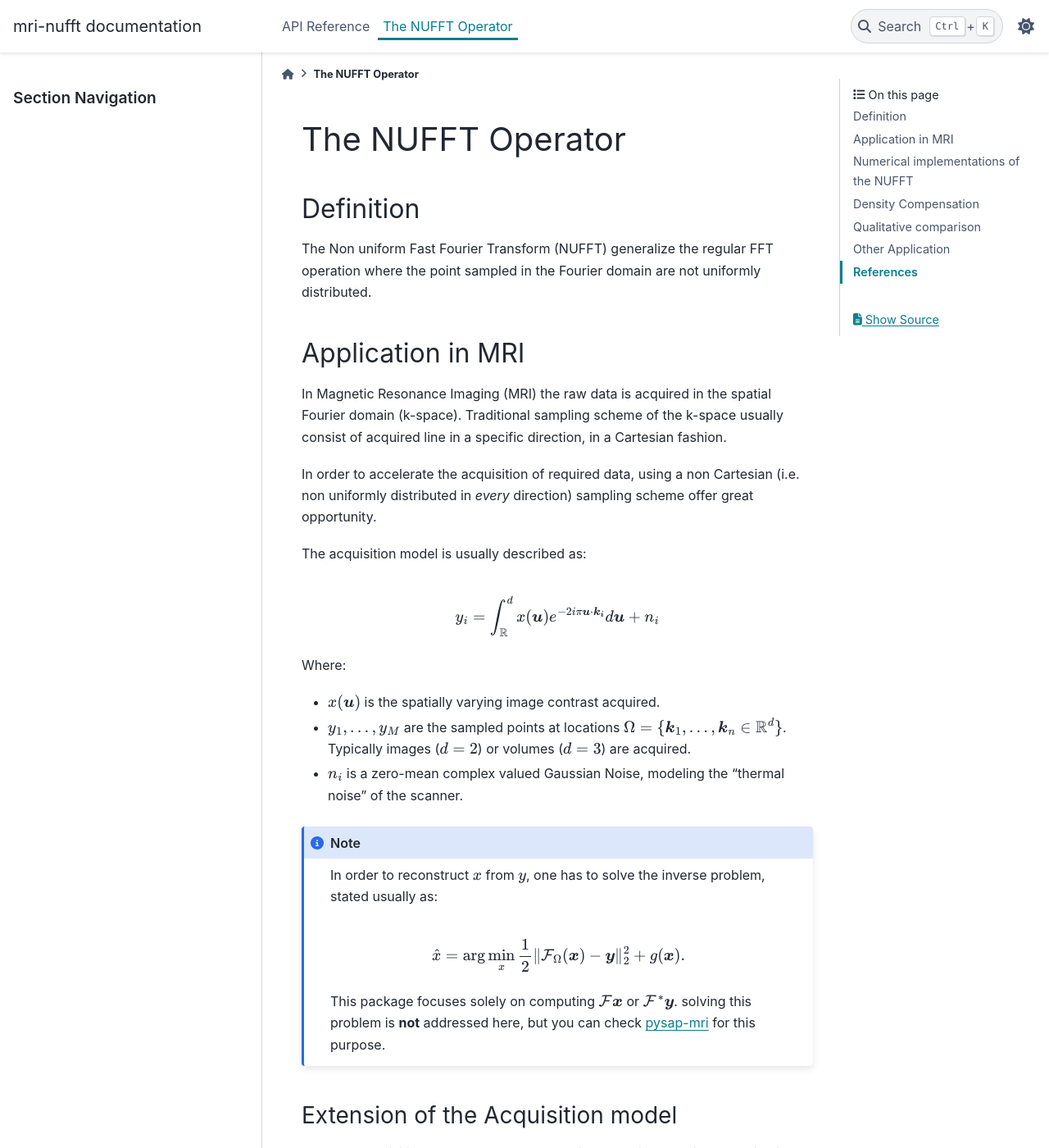
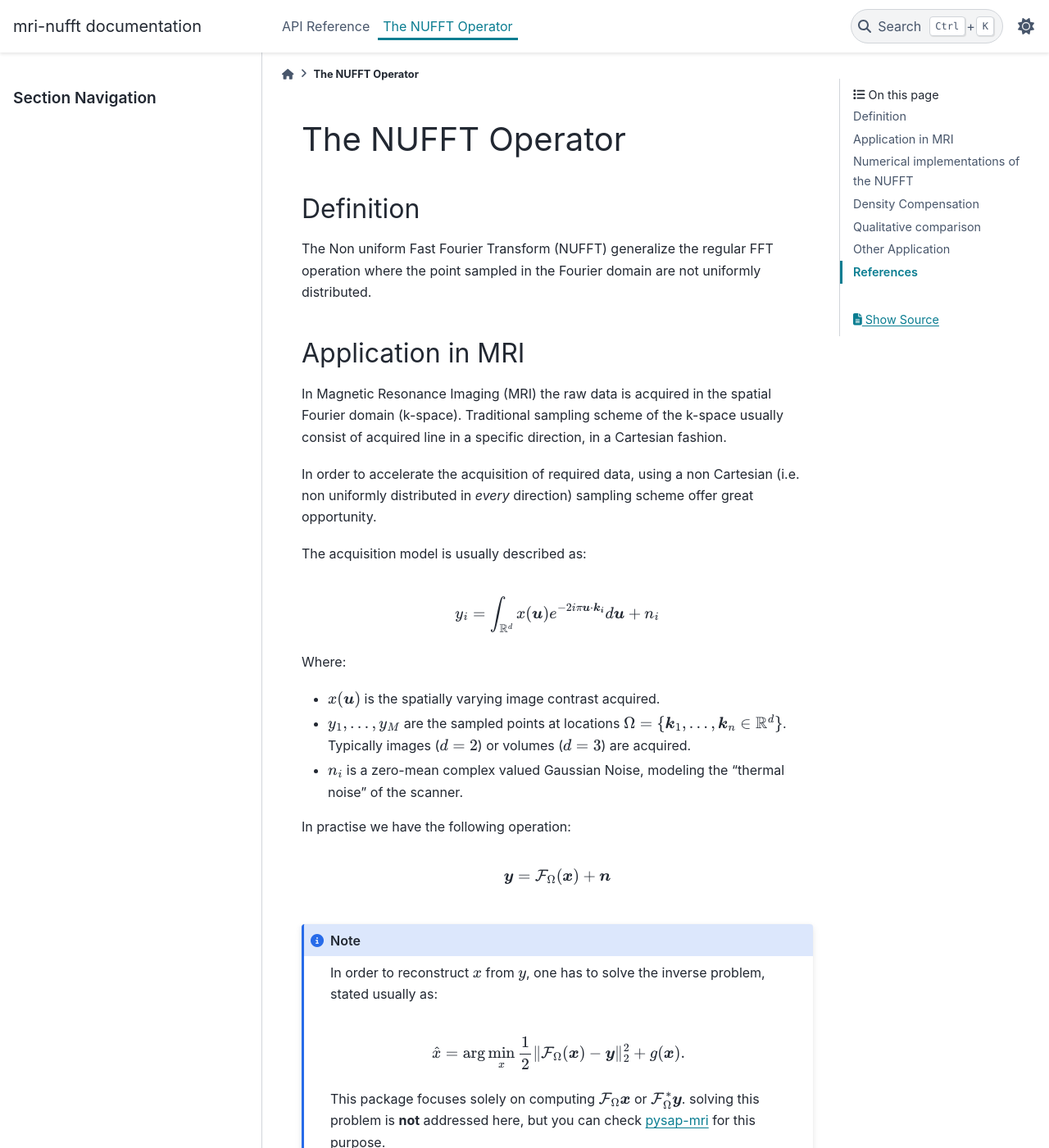
Before and after one commit to mind-inria/mri-nufft, a Sphinx documentation site: the page built from docs/nufft.rst, in a window 1280 px wide and 1400 px high. Shown: the whole window at 82% size. Built offline with Sphinx 7.4.7 and the PyData theme 0.15.4, drawn with Linux system fonts in a browser that asks for light colours; pages that are not in the unit, such as notebooks, are missing from menus.

Commit message:
doc: add the operator notation.

```diff
--- a/docs/nufft.rst
+++ b/docs/nufft.rst
@@ -17,8 +17,7 @@ In order to accelerate the acquisition of required data, using a non Cartesian (
 The acquisition model is usually described as:
 
 .. math::
-
-   y_i = \int_\mathbb{R}^d x(\boldsymbol{u}) e^{-2i\pi \boldsymbol{u} \cdot \boldsymbol{k_i}} d\boldsymbol{u} + n_i
+   y_i = \int_{\mathbb{R}^d} x(\boldsymbol{u}) e^{-2i\pi \boldsymbol{u} \cdot \boldsymbol{k_i}} d\boldsymbol{u} + n_i
 
 Where:
 
@@ -27,6 +26,14 @@ Where:
   Typically images (:math:`d=2`) or volumes (:math:`d=3`) are acquired.
 - :math:`n_i` is a zero-mean complex valued Gaussian Noise, modeling the "thermal noise" of the scanner.
 
+
+In practise we have the following operation:
+
+.. math::
+
+   \boldsymbol{y} = \mathcal{F}_\Omega (\boldsymbol{x}) + \boldsymbol{n}
+
+
 .. note::
 
    In order to reconstruct :math:`x` from :math:`y`, one has to solve the inverse problem, stated usually as:
@@ -34,7 +41,7 @@ Where:
    .. math::
       \hat{x} = \arg\min_x \frac{1}{2} \|\mathcal{F}_\Omega(\boldsymbol{x}) - \boldsymbol{y}\|_2^2 + g(\boldsymbol{x}).
 
-   This package focuses solely on computing :math:`\mathcal{F}\boldsymbol{x}` or :math:`\mathcal{F}^*\boldsymbol{y}`.
+   This package focuses solely on computing :math:`\mathcal{F}_\Omega\boldsymbol{x}` or :math:`\mathcal{F}_\Omega^*\boldsymbol{y}`.
    solving this problem is **not** addressed here, but you can check `pysap-mri <https://github.com/CEA-COSMIC/pysap-mri>`_ for this purpose.
 
 Extension of the Acquisition model
```
